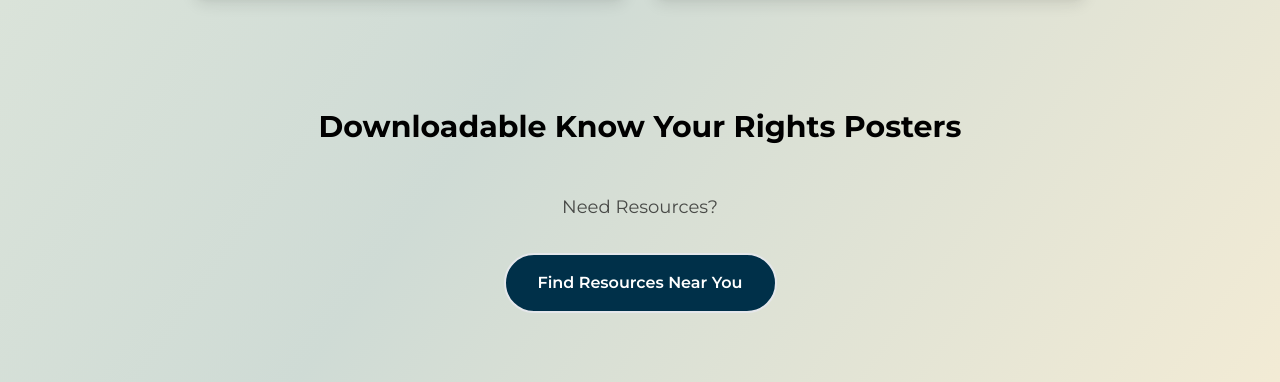
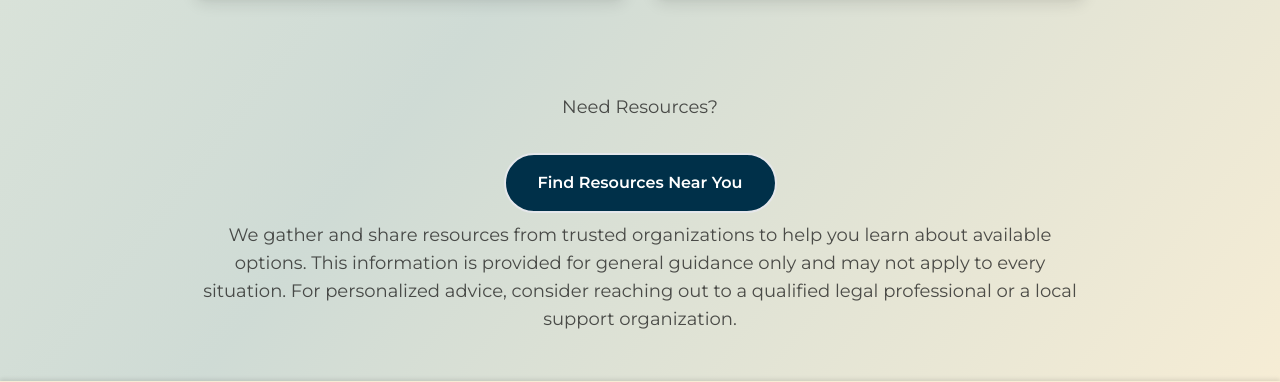
Before and after one commit to HoushAbbasz/Hope-Hacks-filtered-, a plain HTML site: page frontend/pages/kyr.html in a window 1280 px wide. Shown: the part 1003-1385 px from the top of the page. Drawn offline with nearby package versions, Linux system fonts and the light colour scheme.

Commit message:
updated changes

```diff
--- a/frontend/pages/kyr.html
+++ b/frontend/pages/kyr.html
@@ -208,10 +208,10 @@
 </section>
 
 <!-- Know Your Rights Posters section -->
-<section class="px-6 py-16 max-w-7xl mx-auto">
+<!-- <section class="px-6 py-16 max-w-7xl mx-auto">
   <h2 class="text-3xl font-bold text-center mb-10">
     Downloadable Know Your Rights Posters
-  </h2>
+  </h2> -->
 
 
 
```
